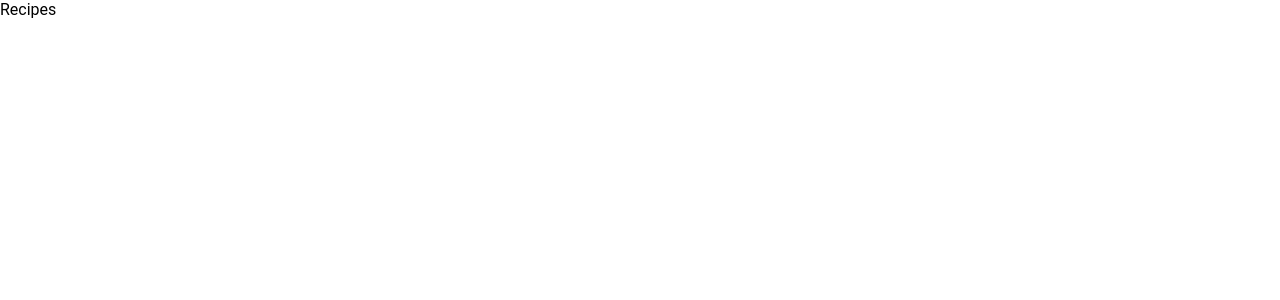
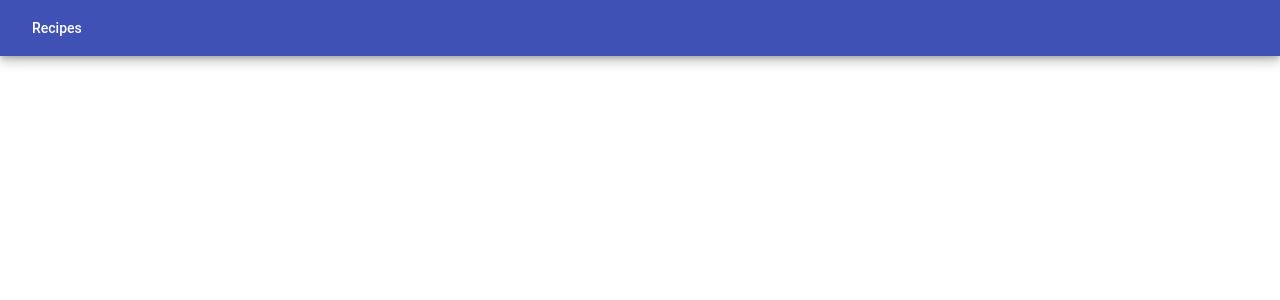
Before and after one commit to nicolerchoi/nicolerchoi.github.io, an Angular app: page / in a window 1280 px wide. Shown: the top 300 px of the page. Built offline with nearby package versions, Linux system fonts and the light colour scheme.

Commit message:
display nav bar and add routing

```diff
--- a/src/app/app-routing.module.ts
+++ b/src/app/app-routing.module.ts
@@ -1,10 +1,26 @@
 import { NgModule } from '@angular/core';
 import { RouterModule, Routes } from '@angular/router';
+import { RecipeFormComponent } from './components/recipe-form/recipe-form.component';
+import { RecipeComponent } from './components/recipe/recipe.component';
+import { RecipesListComponent } from './components/recipes-list/recipes-list.component';
 
-const routes: Routes = [];
+const routes: Routes = [
+    {
+        path: 'recipes',
+        component: RecipesListComponent
+    },
+    {
+        path: 'recipes/:id',
+        component: RecipeComponent
+    },
+    {
+        path: 'new-recipe',
+        component: RecipeFormComponent
+    }
+];
 
 @NgModule({
-  imports: [RouterModule.forRoot(routes)],
-  exports: [RouterModule]
+    imports: [RouterModule.forRoot(routes)],
+    exports: [RouterModule]
 })
 export class AppRoutingModule { }
--- a/src/app/app.component.html
+++ b/src/app/app.component.html
@@ -1,3 +1,9 @@
-Recipes
+<div #navBar class="nav">
+    <button mat-button [routerLink]="['/recipes']">Recipes</button>
+</div>
 
-<router-outlet></router-outlet>
+<div class="content" [style.height]="'calc(100% - ' + navBar.offsetHeight + 'px'">
+    <div class="outlet">
+        <router-outlet></router-outlet>
+    </div>
+</div>
--- a/src/app/app.component.scss
+++ b/src/app/app.component.scss
@@ -0,0 +1,20 @@
+.nav {
+    box-shadow: 0 3px 5px -1px #0003, 0 6px 10px #00000024, 0 1px 18px #0000001f;
+    background: #3f51b5;
+    height: 40px;
+    display: flex;
+    align-items: center;
+    padding: 8px 16px;
+
+    button {
+        color: #fff;
+    }
+}
+
+.content {
+    overflow: auto;
+}
+
+.outlet {
+    padding: 32px;
+}
--- a/src/app/app.module.ts
+++ b/src/app/app.module.ts
@@ -1,16 +1,57 @@
+import { CommonModule } from '@angular/common';
+import { HttpClientModule } from '@angular/common/http';
 import { NgModule } from '@angular/core';
 import { BrowserModule } from '@angular/platform-browser';
-
+import { BrowserAnimationsModule } from '@angular/platform-browser/animations';
 import { AppRoutingModule } from './app-routing.module';
 import { AppComponent } from './app.component';
+import { RecipesListComponent } from './components/recipes-list/recipes-list.component';
+import { RecipeComponent } from './components/recipe/recipe.component';
+import { RecipeFormComponent } from './components/recipe-form/recipe-form.component';
+
+import { ReactiveFormsModule, FormsModule } from '@angular/forms';
+import { MatTableModule } from '@angular/material/table';
+import { MatButtonModule } from '@angular/material/button';
+import { MatExpansionModule } from '@angular/material/expansion';
+import { MatChipsModule } from '@angular/material/chips';
+import { MatIconModule } from '@angular/material/icon';
+import { MatFormFieldModule } from '@angular/material/form-field';
+import { MatInputModule } from '@angular/material/input';
+import { MatSelectModule } from '@angular/material/select';
+import { MatCardModule } from '@angular/material/card';
+import { MatPaginatorModule } from '@angular/material/paginator';
+import { DragDropModule } from '@angular/cdk/drag-drop';
+
+const material = [
+    MatTableModule,
+    MatButtonModule,
+    MatExpansionModule,
+    MatChipsModule,
+    MatIconModule,
+    MatFormFieldModule,
+    MatInputModule,
+    MatSelectModule,
+    MatCardModule,
+    MatPaginatorModule,
+    DragDropModule
+];
 
 @NgModule({
   declarations: [
-    AppComponent
+    AppComponent,
+    RecipesListComponent,
+    RecipeComponent,
+    RecipeFormComponent
   ],
   imports: [
     BrowserModule,
-    AppRoutingModule
+    BrowserAnimationsModule,
+    CommonModule,
+    AppRoutingModule,
+    HttpClientModule,
+    ReactiveFormsModule,
+    FormsModule,
+    ...material
   ],
   providers: [],
   bootstrap: [AppComponent]
```
